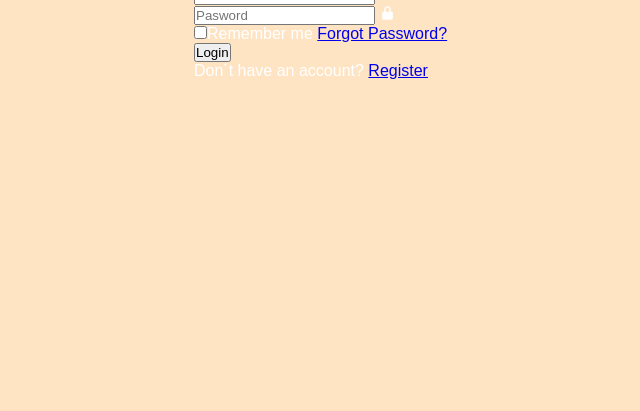
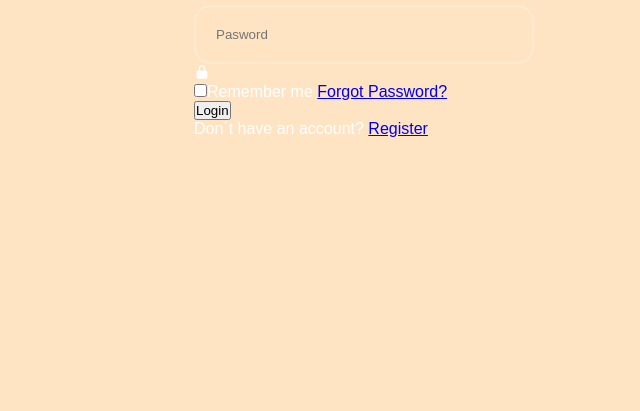
Before and after one commit to Draky-Rollgard/Login, a plain HTML site: page index.html in a window 1280 px wide. Shown: the part 389-800 px from the top of the page, without its empty margins (276-916 px from the left). Drawn offline with nearby package versions, Linux system fonts and the light colour scheme.

Commit message:
Update style.css

```diff
--- a/assets/css/style.css
+++ b/assets/css/style.css
@@ -30,3 +30,23 @@ body {
     font-size: 36px;
     align-items: center;
 }
+
+.wrapper imput-box {
+    position: relative;
+    margin: 100px 0;
+    width: 100%;
+    height: 500px;
+    margin: 30px 0;
+}
+
+.input-box input {
+    width: 100%;
+    height: 100%;
+    background: transparent;
+    border: none;
+    outline: none;
+    border: 2px solid rgb(255, 255, 255, .2);
+    border-radius: 16px;
+    color: white;
+    padding: 20px 45px 20px 20px;
+}
```
